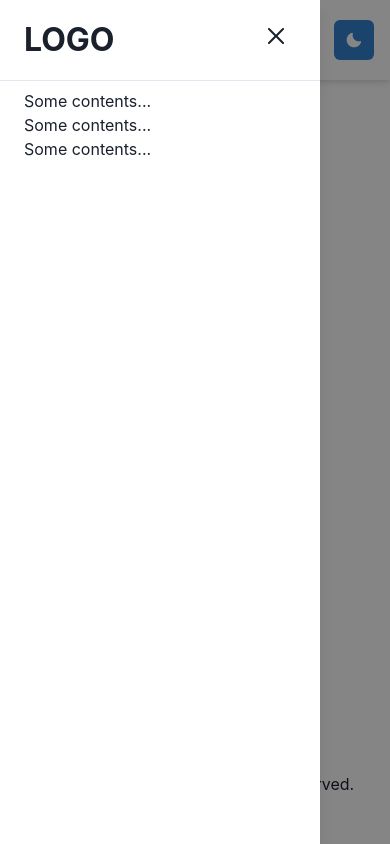
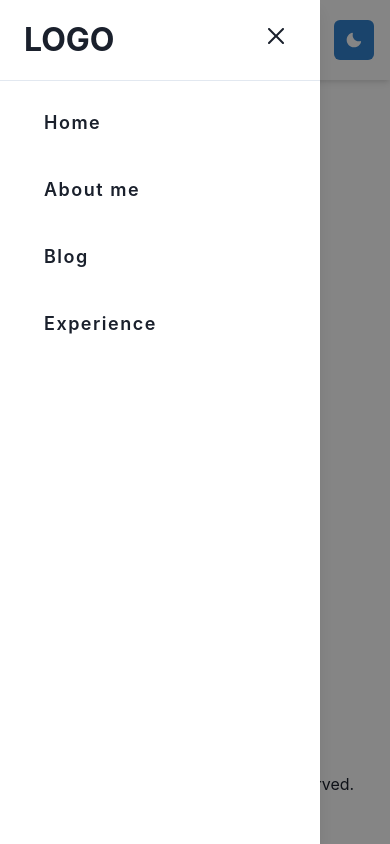
Before and after one commit to Marlen0307/nextjs_personal_portofolio, a Next.js app: page / in a window 390 px wide. Both pictures are taken after a click on the button 52 px from the left and 40 px from the top of the page. Built offline with nearby package versions, Linux system fonts and the light colour scheme.

Commit message:
Links on mobile menu

```diff
--- a/src/components/header/Navigation/MobileNav.tsx
+++ b/src/components/header/Navigation/MobileNav.tsx
@@ -5,17 +5,19 @@ import {
   DrawerContent,
   DrawerHeader,
   DrawerOverlay,
+  Flex,
   Hide,
   IconButton,
   useDisclosure,
 } from "@chakra-ui/react";
-import React from "react";
+import React, { Children } from "react";
+import { pages, SitePages } from "../../../config/pages";
+import NavigationItem from "../../utils/Navigation/NavigationItem";
 import Logo from "../Logo";
 
 export default function MobileNav() {
   const { isOpen, onOpen, onClose } = useDisclosure();
-  const btnRef = React.useRef()
-
+  const btnRef = React.useRef();
 
   return (
     <Hide above="lg">
@@ -44,9 +46,13 @@ export default function MobileNav() {
             />
           </DrawerHeader>
           <DrawerBody>
-            <p>Some contents...</p>
-            <p>Some contents...</p>
-            <p>Some contents...</p>
+            <Flex direction={"column"}>
+              {Children.toArray(
+                pages.map((page: SitePages) => (
+                  <NavigationItem href={page.slug} label={page.name} />
+                ))
+              )}
+            </Flex>
           </DrawerBody>
         </DrawerContent>
       </Drawer>
--- a/src/components/utils/Navigation/NavigationItem.tsx
+++ b/src/components/utils/Navigation/NavigationItem.tsx
@@ -9,20 +9,19 @@ import navStyles from "./navigationStyles.module.css";
 export default function NavigationItem({ href, label }: NavItemProps) {
   const { colorMode, toggleColorMode } = useColorMode();
   const isDark = colorMode === "dark";
-  //todo: add styling to nav itms
   return (
-    <Box
-      mx={5}
-      fontSize={"lg"}
+    <Box mx={5} my={{ base: 5, md: 0 }} fontSize={"lg"}>
+      <Link href={href}>
+        <Text
           className={navStyles.navItem}
           sx={{
             _after: {
               backgroundColor: isDark ? "#fff" : "#000",
             },
           }}
+          fontWeight={600}
+          letterSpacing={1.5}
         >
-      <Link href={href}>
-        <Text fontWeight={600} letterSpacing={1.5}>
           {label}
         </Text>
       </Link>
--- a/src/components/utils/Navigation/navigationStyles.module.css
+++ b/src/components/utils/Navigation/navigationStyles.module.css
@@ -15,6 +15,9 @@
     transform-origin: bottom right;
     transition: transform 0.30s ease-out;
 }
+.navItem:hover{
+    cursor: pointer;
+}
 
 .navItem:hover:after {
     transform: scaleX(1);
```
Lines whose indentation alone changed are shown as unchanged.
